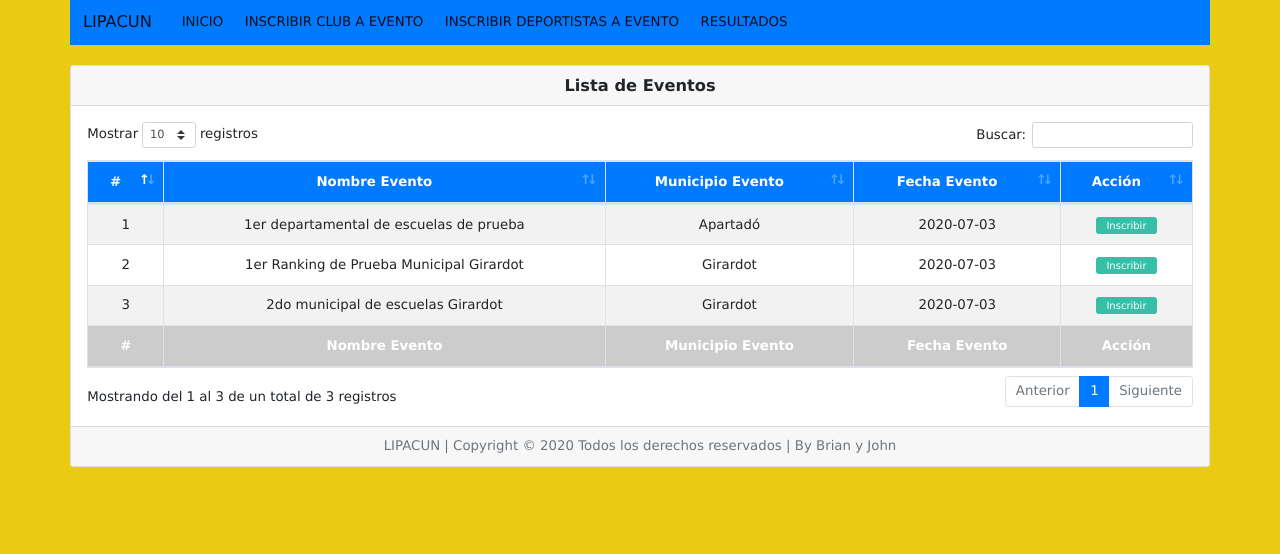
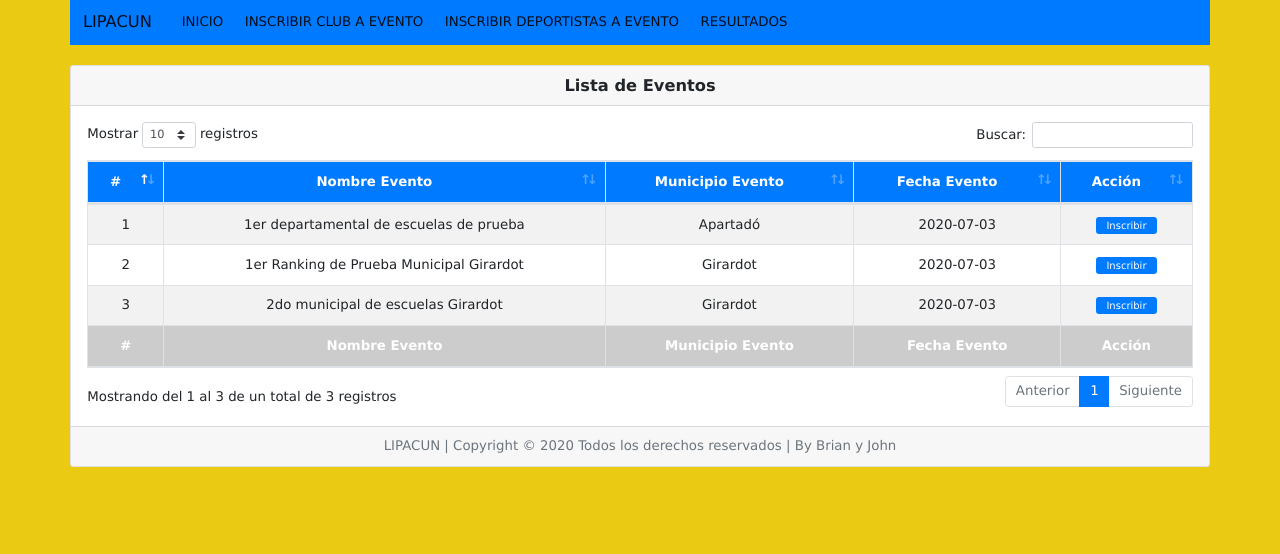
Before and after one commit to John-Betancourt/Lipacun, a PHP site: page /Plataforma/Inscribir_Evento.php in a window 1280 px wide. Shown: the part 131-685 px from the top of the page. Run offline with PHP 8.4, Linux system fonts and the light colour scheme; the visitor is signed in with stand-in values (Sample User, id 1); data comes from the database, SQL or seed files in the repository; some libraries are stand-ins or nearby versions.

Commit message:
le cambio el color a azul al boton de inscribir en inscribir club a evento

```diff
--- a/Plataforma/Inscribir_Evento.php
+++ b/Plataforma/Inscribir_Evento.php
@@ -66,7 +66,7 @@
 										<td><center><?php echo $row['nombre'] ?></center></td>
 										<td><center><?php echo $fila['municipio'] ?></center></td>
 										<td><center><?php echo $row['fecha_evento'] ?></center></td>
-										<td><center><a href="#" onClick="inscribirClubEvento('<?php echo $row['nombre'] ?>')"><span class="label label-success">Inscribir</span></a></center></td>
+										<td><center><a href="#" onClick="inscribirClubEvento('<?php echo $row['nombre'] ?>')"><span class="label label-primary">Inscribir</span></a></center></td>
 									</tr>
 									<?php
 										$No +=1;
```
